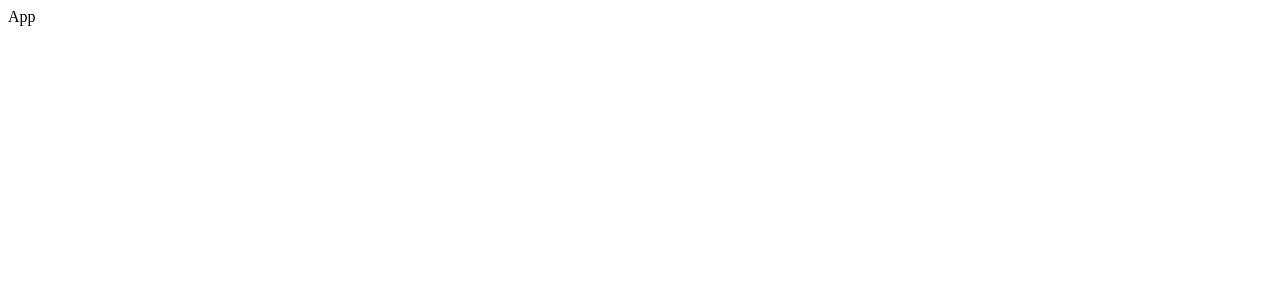
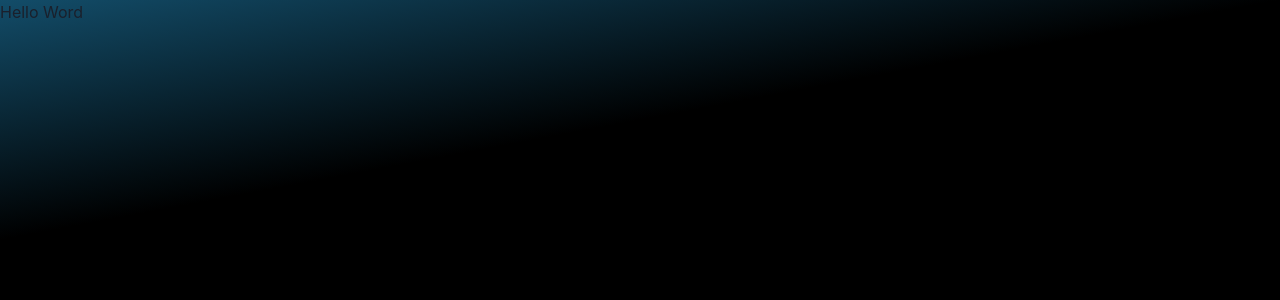
Before and after one commit to tw4/web-page-06, a React (Create React App) app in the folder web/: page / in a window 1280 px wide. Shown: the top 300 px of the page. Built offline with nearby package versions, Linux system fonts and the light colour scheme.

Commit message:
add(MainLayout)

```diff
--- a/web/src/App.tsx
+++ b/web/src/App.tsx
@@ -1,10 +1,19 @@
+import {
+  Text,
+} from '@chakra-ui/react'
 import React from 'react'
+import MainLayout from './ui-library/Layouts/MainLayout'
+import PageLayout from './ui-library/Layouts/PageLayout'
 
 type Props = {}
 
 const App = (props: Props) => {
   return (
-    <div>App</div>
+    <MainLayout>
+      <PageLayout>
+        <Text>Hello Word</Text>
+      </PageLayout>
+    </MainLayout>
   )
 }
 
--- a/web/src/index.tsx
+++ b/web/src/index.tsx
@@ -1,4 +1,4 @@
-import { ColorModeScript } from "@chakra-ui/react"
+import { ChakraProvider } from "@chakra-ui/react"
 import * as React from "react"
 import * as ReactDOM from "react-dom/client"
 import App from "./App"
@@ -10,7 +10,8 @@ const root = ReactDOM.createRoot(container)
 
 root.render(
   <React.StrictMode>
-    <ColorModeScript />
-    <App />
+    <ChakraProvider>
+      <App />
+    </ChakraProvider>
   </React.StrictMode>,
 )
--- /dev/null
+++ b/web/src/ui-library/Layouts/MainLayout.tsx
@@ -0,0 +1,21 @@
+import {
+    Box
+} from '@chakra-ui/react'
+import React from 'react'
+
+interface IProps {
+    children: React.ReactElement
+}
+
+const MainLayout: React.FC<IProps> = ({ children }) => {
+    return (
+        <Box
+            height='500vh'
+            bgColor='black'
+        >
+            {children}
+        </Box>
+    )
+}
+
+export default MainLayout
```
